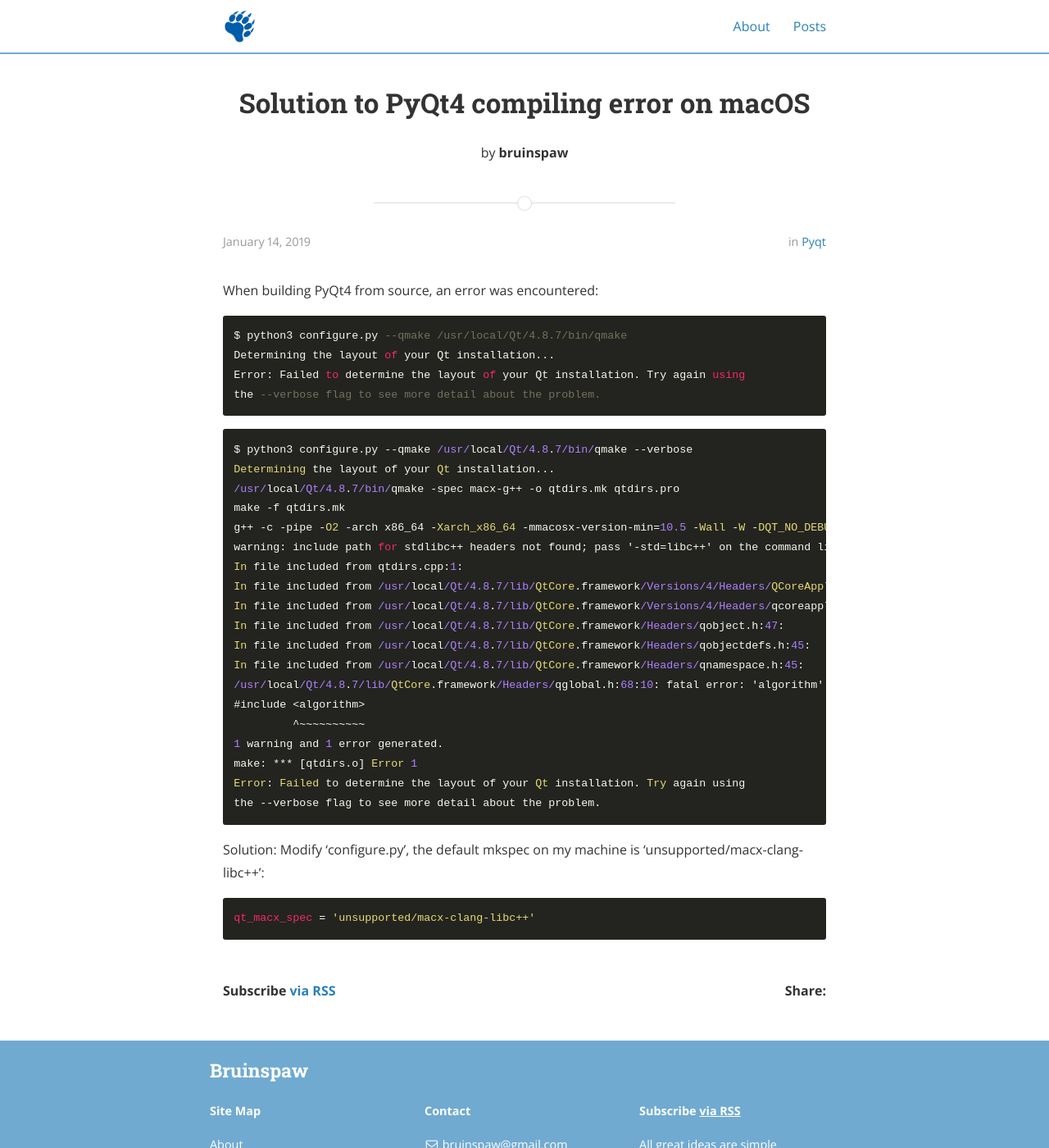
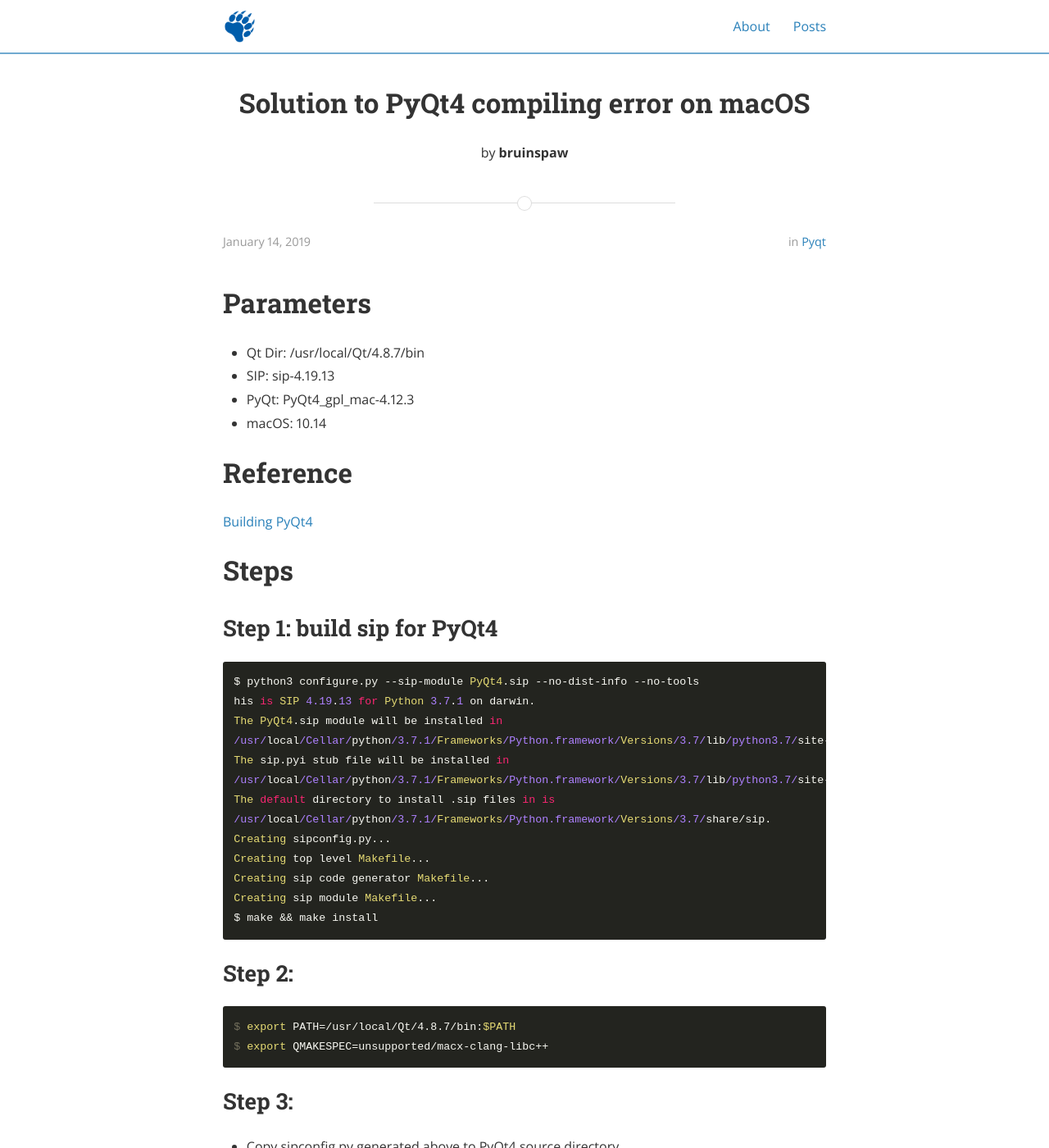
Before and after one commit to bruinspaw/bruinspaw.github.io, a Jekyll site: the page built from _posts/2019-01-14-install_pyqt4_on_macos.md, in a window 1280 px wide and 1400 px high. Shown: the whole window at 82% size. Built offline with Jekyll 4.4.1, drawn with Linux system fonts in a browser that asks for light colours; nearby versions of some CDN libraries; some of the changed text lies outside the part shown.

Commit message:
Fix errors in building PyQt4

````diff
--- a/_posts/2019-01-14-install_pyqt4_on_macos.md
+++ b/_posts/2019-01-14-install_pyqt4_on_macos.md
@@ -6,7 +6,56 @@ author: bruinspaw
 categories: PyQt
 ---
 
-When building PyQt4 from source, an error was encountered:
+# Parameters
+
+* Qt Dir: /usr/local/Qt/4.8.7/bin
+* SIP: sip-4.19.13
+* PyQt: PyQt4_gpl_mac-4.12.3
+* macOS: 10.14
+
+# Reference
+
+[Building PyQt4](http://pyqt.sourceforge.net/Docs/PyQt4/installation.html#building-pyqt4)
+
+# Steps
+## Step 1: build sip for PyQt4
+```
+$ python3 configure.py --sip-module PyQt4.sip --no-dist-info --no-tools
+his is SIP 4.19.13 for Python 3.7.1 on darwin.
+The PyQt4.sip module will be installed in
+/usr/local/Cellar/python/3.7.1/Frameworks/Python.framework/Versions/3.7/lib/python3.7/site-packages/PyQt4.
+The sip.pyi stub file will be installed in
+/usr/local/Cellar/python/3.7.1/Frameworks/Python.framework/Versions/3.7/lib/python3.7/site-packages/PyQt4.
+The default directory to install .sip files in is
+/usr/local/Cellar/python/3.7.1/Frameworks/Python.framework/Versions/3.7/share/sip.
+Creating sipconfig.py...
+Creating top level Makefile...
+Creating sip code generator Makefile...
+Creating sip module Makefile...
+$ make && make install
+```
+
+## Step 2:
+```
+$ export PATH=/usr/local/Qt/4.8.7/bin:$PATH
+$ export QMAKESPEC=unsupported/macx-clang-libc++
+```
+
+## Step 3:
+* Copy sipconfig.py generated above to PyQt4 source directory
+* Modify 'configure.py' in PyQt4 source directory,  the default mkspec of Qt4
+on my machine is 'unsupported/macx-clang-libc++':
+```
+qt_macx_spec = 'unsupported/macx-clang-libc++'
+```
+then
+```
+$ python3 configure.py
+$ make && make install
+```
+
+# Troubleshooting
+## Set: qt_macx_spec = 'unsupported/macx-clang-libc++'
 ```
 $ python3 configure.py --qmake /usr/local/Qt/4.8.7/bin/qmake
 Determining the layout of your Qt installation...
@@ -35,8 +84,27 @@ Error: Failed to determine the layout of your Qt installation. Try again using
 the --verbose flag to see more detail about the problem.
 ```
 
-Solution: Modify 'configure.py',  the default mkspec on my machine is
-'unsupported/macx-clang-libc++':
+## Set: QMAKESPEC=unsupported/macx-clang-libc++
 ```
-qt_macx_spec = 'unsupported/macx-clang-libc++'
+g++ -c -pipe -fno-strict-aliasing -O2 -arch x86_64 -Xarch_x86_64 -mmacosx-version-min=10.5 -Wall -W -fPIC -DQT_DISABLE_DEPRECATED_BEFORE=0x04ffff -DQT_NO_DEBUG -DQT_GUI_LIB -DQT_CORE_LIB -DQT_SHARED -I/usr/local/Qt/4.8.7/mkspecs/macx-g++ -I. -I/usr/local/Qt/4.8.7/lib/QtCore.framework/Versions/4/Headers -I/usr/local/Qt/4.8.7/include/QtCore -I/usr/local/Qt/4.8.7/lib/QtGui.framework/Versions/4/Headers -I/usr/local/Qt/4.8.7/include/QtGui -I/usr/local/Qt/4.8.7/include -I/usr/local/Cellar/python/3.7.1/Frameworks/Python.framework/Versions/3.7/include/python3.7m -I../../QtCore -I. -I. -F/usr/local/Qt/4.8.7/lib -o qpycore_chimera.o qpycore_chimera.cpp
+warning: include path for stdlibc++ headers not found; pass '-std=libc++' on the
+      command line to use the libc++ standard library instead
+      [-Wstdlibcxx-not-found]
+In file included from qpycore_chimera.cpp:23:
+In file included from /usr/local/Qt/4.8.7/lib/QtCore.framework/Versions/4/Headers/QByteArray:1:
+In file included from /usr/local/Qt/4.8.7/lib/QtCore.framework/Versions/4/Headers/qbytearray.h:45:
+In file included from /usr/local/Qt/4.8.7/lib/QtCore.framework/Headers/qatomic.h:45:
+/usr/local/Qt/4.8.7/lib/QtCore.framework/Headers/qglobal.h:68:10: fatal error:
+      'algorithm' file not found
+#include <algorithm>
+         ^~~~~~~~~~~
+1 warning and 1 error generated.
+make[2]: *** [qpycore_chimera.o] Error 1
+make[1]: *** [all] Error 2
+make: *** [all] Error 2
 ```
+
+## Build sip as a private module: --sip-module PyQt4.sip
+```
+ModuleNotFoundError: No module named 'PyQt4.sip'
+```
````
